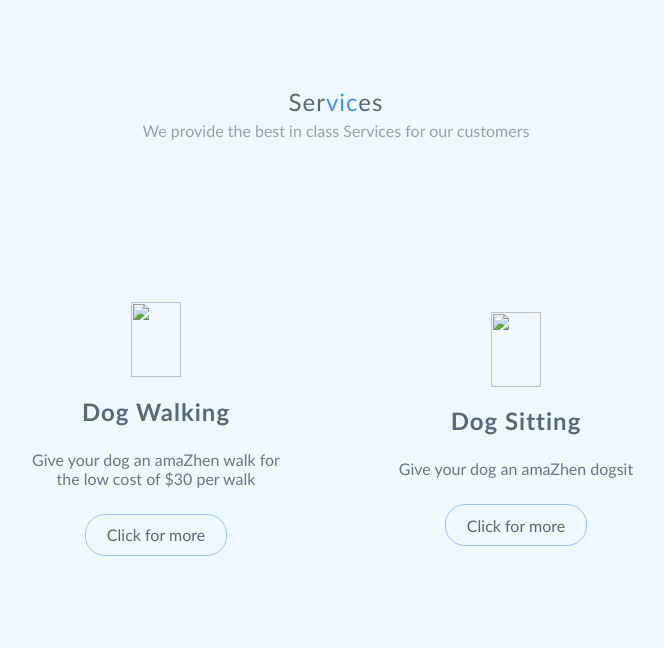
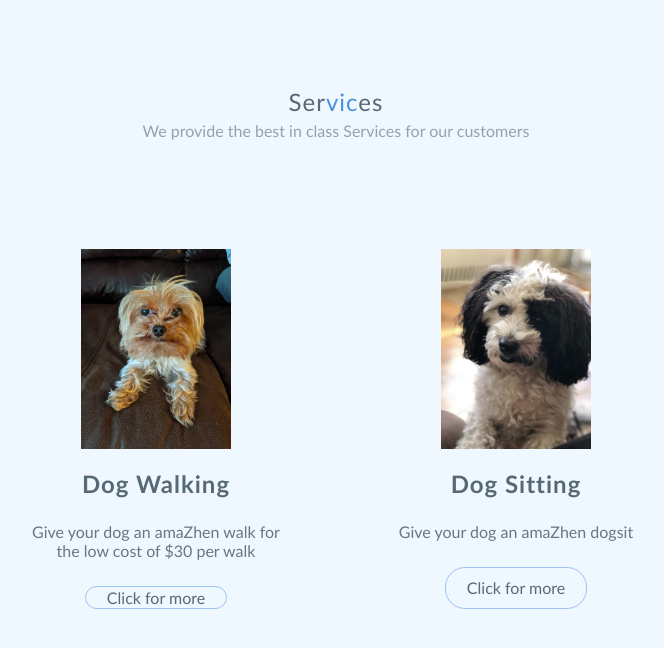
Before and after one commit to Aniangelsuperbat1/Dog-walking-website, a Django app: page /services in a window 1280 px wide. Shown: the part 80-728 px from the top of the page, without its empty margins (304-968 px from the left). Run offline with Django 3.2, Linux system fonts and the light colour scheme.

Commit message:
Added images and about me section.

```diff
--- a/static/about.css
+++ b/static/about.css
@@ -56,7 +56,7 @@ body {
 }
 
 h1 {
-  color: black;
+  color: white;
   font-size: 5rem;
   font-weight: 700;
   letter-spacing: 8px;
@@ -64,7 +64,7 @@ h1 {
 }
 
 h2 {
-  color: black;
+  color: white;
   font-size: 4rem;
   font-weight: 400;
 }
--- a/static/service.css
+++ b/static/service.css
@@ -81,8 +81,8 @@ a {
 }
 
 .s-box img {
-  height: 75px;
-  width: 50px;
+  height: 200px;
+  width: 150px;
 }
 
 .s-box {
--- a/templates/about.html
+++ b/templates/about.html
@@ -20,10 +20,10 @@
         <h1>Patrick Zhen</h1>
         <h2>Lover of all dogs</h2>
         <div class= "picture">
-            <img src="" alt="photo">
+            <img src="/static/images/IMG_7342 (1).jpg" width="300" height="300" alt="photo">
         </div>
         <p>
-            Lorem ipsum dolor sit amet consectetur adipisicing elit. Officia labore delectus eius magnam ad ratione perspiciatis. Hic iure at libero ab esse architecto! Deleniti atque voluptates cupiditate facere doloremque explicabo.
+            Hi. I am a professional dog walker and am commited to providing my clients and thier best four legged friends with the utmost care! When not wearing out my clients’ dogs, I can be found reading comic books, building computers and fixing my car.
         </p>
         <a href="contact" class= button>Contact Me!</a>
     </div>
--- a/templates/services.html
+++ b/templates/services.html
@@ -24,14 +24,14 @@
         <div class="s-box-container">
         <div class="s-box">
         <div class="bar"></div>
-        <img src="" alt="">
+        <img src="/static/images/IMG_7312 (1) (1).jpg" alt="">
         <h1>Dog Walking</h1>
         <p>Give your dog an amaZhen walk for the low cost of $30 per walk</p>
         <a href="#" class= "s-btn">Click for more</a>
         </div>
         <div class="s-box">
             <div class="bar"></div>
-            <img src="" alt="">
+            <img src="/static/images/FullSizeR_5.jpg" alt="">
             <h1>Dog Sitting</h1>
             <p>Give your dog an amaZhen dogsit</p>
             <a href="#" class= "s-btn">Click for more</a>
```
Also changed, not shown: static/images/322868_1100-800x825.jpg (deleted), static/images/FullSizeR_5.jpg (added), static/images/IMG_7312 (1) (1).jpg (added), static/images/IMG_7342 (1).jpg (added), static/images/dog-451643.jpg (deleted).
